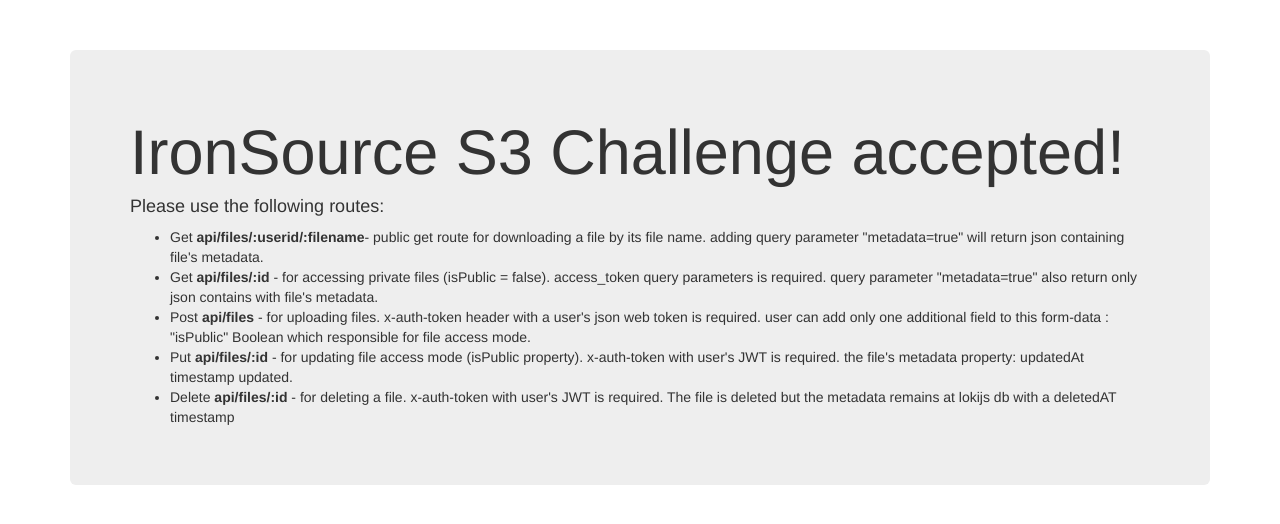
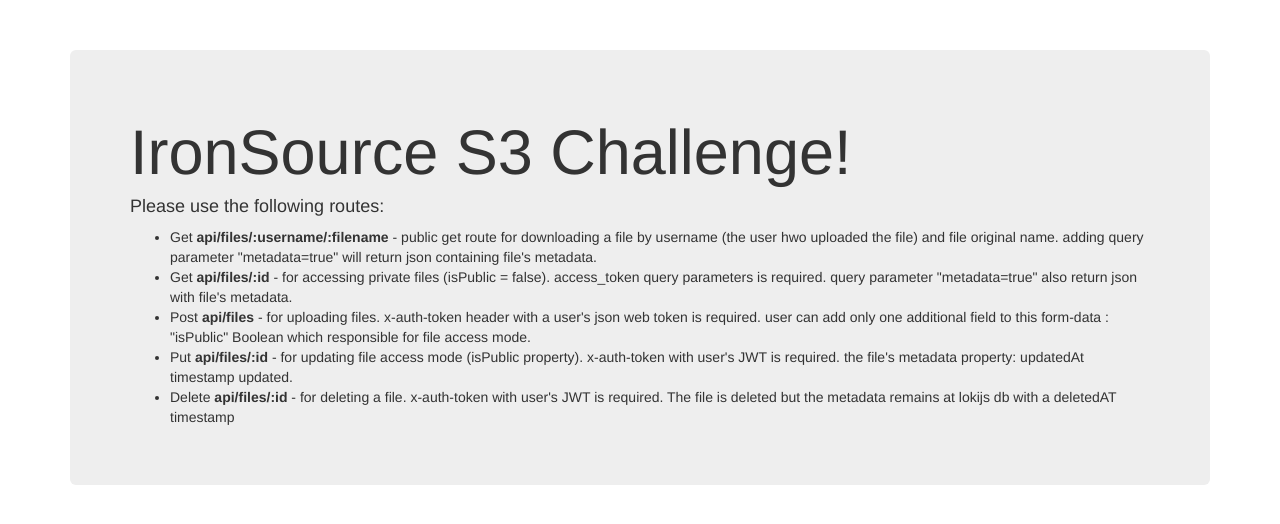
Before and after one commit to orelkabets/IronSource-challenge-s3, a website: page public/index.html in a window 1280 px wide. Drawn offline with nearby package versions, Linux system fonts and the light colour scheme.

Commit message:
filxing default round index

```diff
--- a/public/index.html
+++ b/public/index.html
@@ -17,24 +17,25 @@
 
     <div class="container">
         <div class="jumbotron">
-            <h1>IronSource S3 Challenge accepted!</h1>
+            <h1>IronSource S3 Challenge!</h1>
             <h4>Please use the following routes:</h4>
             <ul>
-                <li>Get <b>api/files/:userid/:filename</b>- public get route for downloading a file by its file name. adding
-                    query parameter "metadata=true" will return json containing file's metadata.</li>
+                <li>Get <b>api/files/:username/:filename</b> - public get route for downloading a file by username (the
+                    user hwo uploaded the file) and file original name. adding query parameter "metadata=true" will
+                    return json containing file's metadata.</li>
 
-                <li>Get <b>api/files/:id</b> - for accessing private files (isPublic = false). access_token query parameters is
-                    required. query parameter "metadata=true" also return only json contains with file's metadata.</li>
+                <li>Get <b>api/files/:id</b> - for accessing private files (isPublic = false). access_token query
+                    parameters is required. query parameter "metadata=true" also return json with file's metadata.</li>
 
-                <li>Post <b>api/files</b> - for uploading files. x-auth-token header with a user's json web token is required.
-                    user can add only one additional field to this form-data : "isPublic" Boolean which responsible for
-                    file access mode.</li>
+                <li>Post <b>api/files</b> - for uploading files. x-auth-token header with a user's json web token is
+                    required. user can add only one additional field to this form-data : "isPublic" Boolean which
+                    responsible for file access mode.</li>
 
-                <li>Put <b>api/files/:id</b> - for updating file access mode (isPublic property). x-auth-token with user's JWT
-                    is required. the file's metadata property: updatedAt timestamp updated.</li>
+                <li>Put <b>api/files/:id</b> - for updating file access mode (isPublic property). x-auth-token with
+                    user's JWT is required. the file's metadata property: updatedAt timestamp updated.</li>
 
-                <li>Delete <b>api/files/:id</b> - for deleting a file. x-auth-token with user's JWT is required. The file is
-                    deleted but the metadata remains at lokijs db with a deletedAT timestamp</li>
+                <li>Delete <b>api/files/:id</b> - for deleting a file. x-auth-token with user's JWT is required. The
+                    file is deleted but the metadata remains at lokijs db with a deletedAT timestamp</li>
             </ul>
         </div>
     </div>
```
